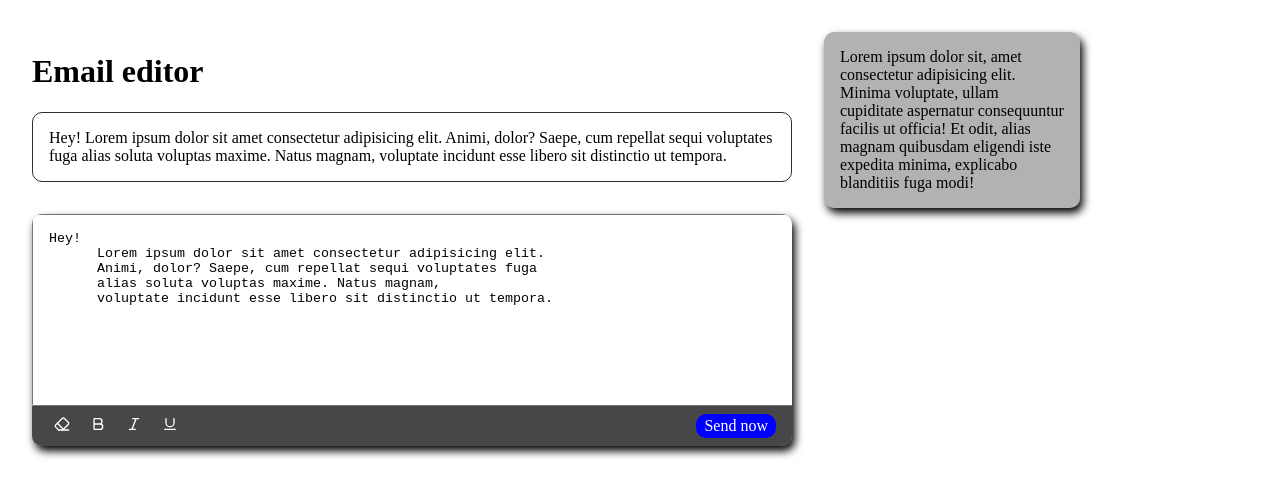
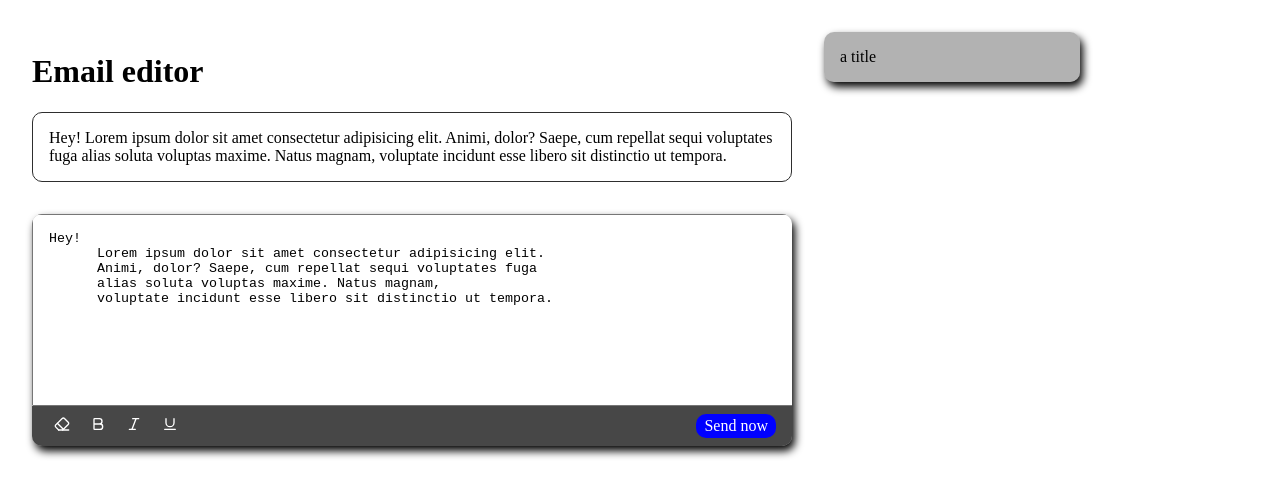
Before and after one commit to Genya10/react-edit, a React (Vite) app: page / in a window 1280 px wide. Shown: the top 496 px of the page. Built offline with nearby package versions, Linux system fonts and the light colour scheme; data requests are answered from the project's data file.

Commit message:
add useQuery in EmailList.tsx

```diff
--- a/src/Provider.tsx
+++ b/src/Provider.tsx
@@ -4,6 +4,7 @@ import { PropsWithChildren } from "react";
 const queryClient = new QueryClient();
 
 export function Provider({ children }: PropsWithChildren) {
+
   return (
     <QueryClientProvider client={queryClient}>{children}</QueryClientProvider>
   );
--- a/src/component/email-list/EmailList.tsx
+++ b/src/component/email-list/EmailList.tsx
@@ -1,13 +1,17 @@
 import cl from './EmailList.module.scss';
+import { useQuery } from '@tanstack/react-query';
+import { emailService } from '../../services/email.service';
 
 export function EmailList(){
+    const { data } = useQuery({
+        queryKey:['email list'],
+        queryFn:()=> emailService.getEmails()
+    });
+
     return (
-    <div className={cl.list}>
-        <div>
-            Lorem ipsum dolor sit, amet consectetur adipisicing elit.
-            Minima voluptate, ullam cupiditate aspernatur consequuntur
-            facilis ut officia! Et odit, alias magnam quibusdam eligendi
-            iste expedita minima, explicabo blanditiis fuga modi!
-        </div>
-    </div>)
+      <div className={cl.list}>
+        {data?.map(email => (
+            <div key={email.text}>{email.text}</div>
+        ))}
+      </div>)
 }
--- a/src/services/email.service.ts
+++ b/src/services/email.service.ts
@@ -2,12 +2,13 @@ import axios from "axios";
 import { IEmail } from "../pages/home/types";
 
 class EmailService {
- URL = 'http://localhost:3000/emails'
+private URL = 'http://localhost:3000/emails'
 
 async getEmails(){
     const {data} = await axios.get<IEmail[]>(this.URL)
     return data
  }
+
 async sendEmail(text:string){
     const {data} = await axios.post<IEmail[]>(this.URL,{
         text,
```
